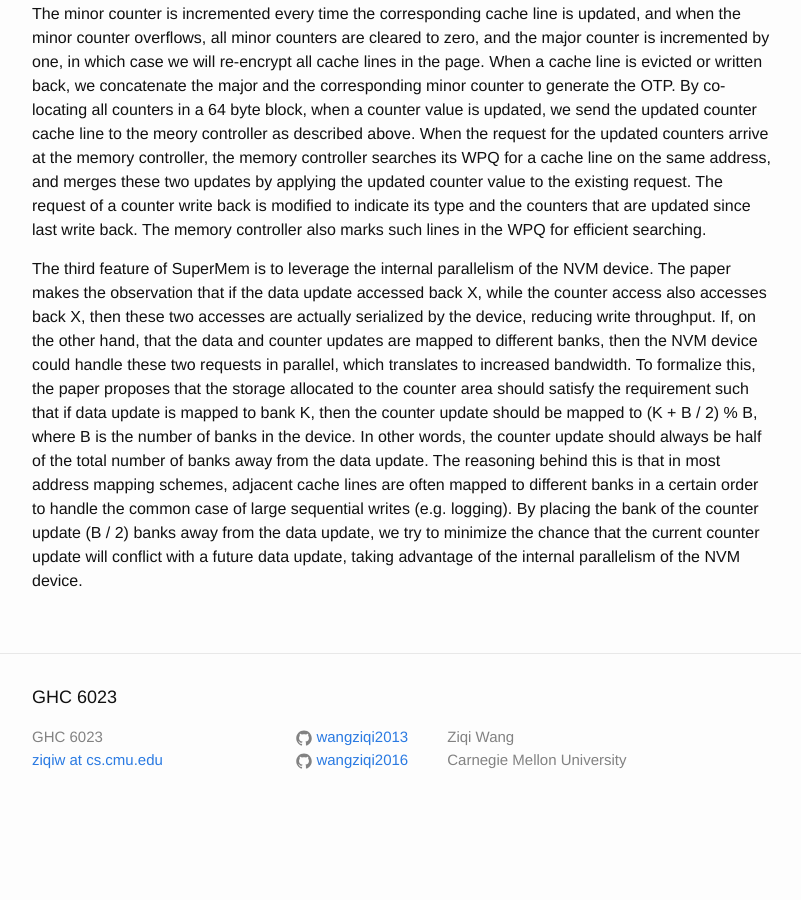
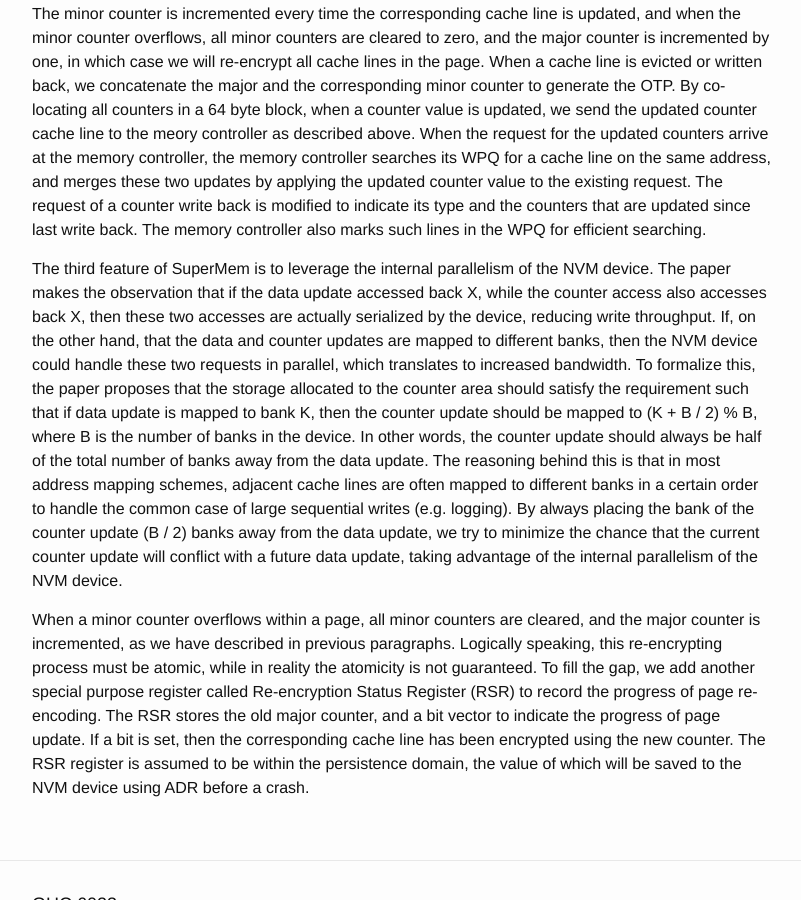
Before and after one commit to wangziqi2013/wangziqi2013.github.io, a Jekyll site: the page built from _posts/2019-12-12-supermem.markdown, in a window 1280 px wide and 900 px high, scrolled down 2368 px. Shown: the whole window, without its empty margins (238-1039 px from the left). Built offline with Jekyll 4.4.1, drawn with Linux system fonts in a browser that asks for light colours; before the commit the page ends 3199 px from its top, so only the background shows below that.

Commit message:
Adding page update

```diff
--- a/_posts/2019-12-12-supermem.markdown
+++ b/_posts/2019-12-12-supermem.markdown
@@ -96,6 +96,14 @@ To formalize this, the paper proposes that the storage allocated to the counter
 that if data update is mapped to bank K, then the counter update should be mapped to (K + B / 2) % B, where B is the number
 of banks in the device. In other words, the counter update should always be half of the total number of banks away from
 the data update. The reasoning behind this is that in most address mapping schemes, adjacent cache lines are often mapped
-to different banks in a certain order to handle the common case of large sequential writes (e.g. logging). By placing the
-bank of the counter update (B / 2) banks away from the data update, we try to minimize the chance that the current counter
+to different banks in a certain order to handle the common case of large sequential writes (e.g. logging). By always placing
+the bank of the counter update (B / 2) banks away from the data update, we try to minimize the chance that the current counter
 update will conflict with a future data update, taking advantage of the internal parallelism of the NVM device.
+
+When a minor counter overflows within a page, all minor counters are cleared, and the major counter is incremented, as
+we have described in previous paragraphs. Logically speaking, this re-encrypting process must be atomic, while in reality
+the atomicity is not guaranteed. To fill the gap, we add another special purpose register called Re-encryption Status Register
+(RSR) to record the progress of page re-encoding. The RSR stores the old major counter, and a bit vector to indicate the
+progress of page update. If a bit is set, then the corresponding cache line has been encrypted using the new counter.
+The RSR register is assumed to be within the persistence domain, the value of which will be saved to the NVM device using
+ADR before a crash.
```
